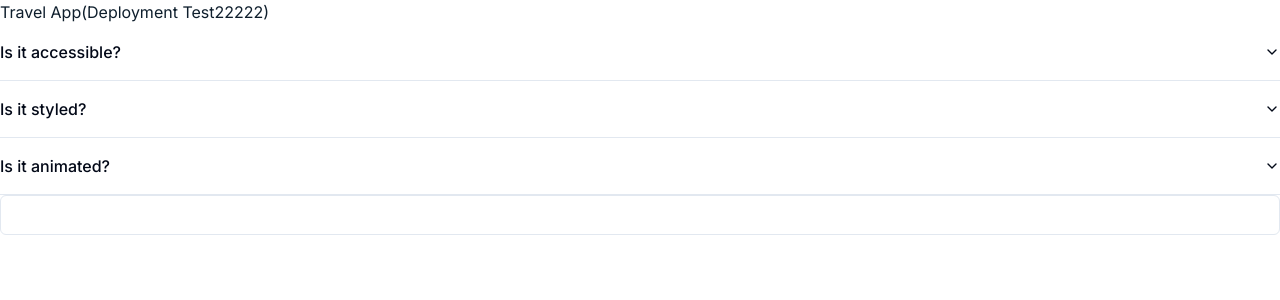
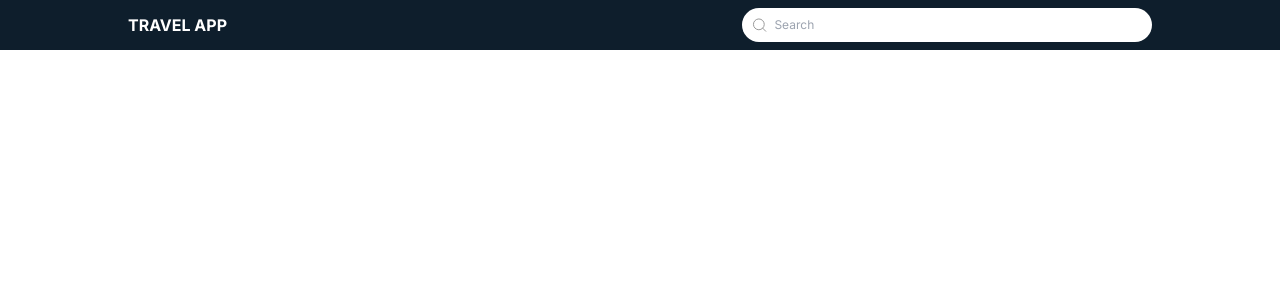
Before and after one commit to MrNiNaD/travel-app, a Next.js app: page / in a window 1280 px wide. Shown: the top 300 px of the page. Built offline with nearby package versions, Linux system fonts and the light colour scheme.

Commit message:
feat: search bar added in topbar

```diff
--- a/src/app/globals.css
+++ b/src/app/globals.css
@@ -67,3 +67,9 @@
     @apply bg-background text-foreground;
   }
 }
+
+.wrapper {
+  width: 80%;
+  max-width: 1350px;
+  margin: 0 auto;
+}
--- a/src/app/layout.tsx
+++ b/src/app/layout.tsx
@@ -1,6 +1,7 @@
 import type { Metadata } from "next";
 import { Inter } from "next/font/google";
 import "./globals.css";
+import TopBar from "@/customcomponent/TopBar";
 
 const inter = Inter({ subsets: ["latin"] });
 
@@ -16,7 +17,10 @@ export default function RootLayout({
 }>) {
   return (
     <html lang="en">
-      <body className={inter.className}>{children}</body>
+      <body className={inter.className}>
+        <TopBar />
+        {children}
+      </body>
     </html>
   );
 }
--- a/src/app/page.tsx
+++ b/src/app/page.tsx
@@ -1,13 +1,3 @@
-import { AccordionDemo } from "@/customcomponent/Accordion";
-import "./style.css";
-import { Input } from "@/components/ui/input";
-
 export default function Home() {
-  return (
-    <>
-      <p className="text-primary-color">Travel App(Deployment Test22222)</p>
-      <AccordionDemo />
-      <Input />
-    </>
-  );
+  return <></>;
 }
--- a/src/app/style.css
+++ /dev/null
@@ -1,3 +0,0 @@
-.test {
-  @apply flex min-h-screen flex-col items-center justify-between p-24;
-}
--- a/src/customcomponent/Accordion/index.tsx
+++ /dev/null
@@ -1,32 +0,0 @@
-import {
-  Accordion,
-  AccordionContent,
-  AccordionItem,
-  AccordionTrigger,
-} from "@/components/ui/accordion";
-
-export function AccordionDemo() {
-  return (
-    <Accordion type="single" collapsible className="w-full">
-      <AccordionItem value="item-1">
-        <AccordionTrigger>Is it accessible?</AccordionTrigger>
-        <AccordionContent>
-          Yes. It adheres to the WAI-ARIA design pattern.
-        </AccordionContent>
-      </AccordionItem>
-      <AccordionItem value="item-2">
-        <AccordionTrigger>Is it styled?</AccordionTrigger>
-        <AccordionContent>
-          Yes. It comes with default styles that matches the other
-          components&apos; aesthetic.
-        </AccordionContent>
-      </AccordionItem>
-      <AccordionItem value="item-3">
-        <AccordionTrigger>Is it animated?</AccordionTrigger>
-        <AccordionContent>
-          Yes. It's animated by default, but you can disable it if you prefer.
-        </AccordionContent>
-      </AccordionItem>
-    </Accordion>
-  );
-}
--- /dev/null
+++ b/src/customcomponent/TopBar/index.tsx
@@ -0,0 +1,39 @@
+import Link from "next/link";
+import React from "react";
+
+const TopBar = () => {
+  return (
+    <header className="bg-primary-color py-[8px]">
+      <div className="wrapper flex justify-between items-center">
+        <h1 className="text-white uppercase font-bold">
+          <Link href="/">Travel App</Link>
+        </h1>
+
+        <div className="w-[40%] relative">
+          <svg
+            width="15"
+            height="15"
+            viewBox="0 0 15 15"
+            fill="none"
+            xmlns="http://www.w3.org/2000/svg"
+            className="absolute top-[50%] left-[10px] translate-y-[-50%]"
+          >
+            <g id="Basics / search">
+              <path
+                id="Vector"
+                d="M14.05 14.05L10.45 10.45M6.84995 12.25C3.86761 12.25 1.44995 9.83229 1.44995 6.84995C1.44995 3.86761 3.86761 1.44995 6.84995 1.44995C9.83229 1.44995 12.25 3.86761 12.25 6.84995C12.25 9.83229 9.83229 12.25 6.84995 12.25Z"
+                stroke="#999999"
+              />
+            </g>
+          </svg>
+          <input
+            placeholder="Search"
+            className="w-full focus:outline-none pr-[15px] pl-[32px] py-[7px] rounded-[999px] text-[13px] placeholder:text-[12px]"
+          />
+        </div>
+      </div>
+    </header>
+  );
+};
+
+export default TopBar;
```
